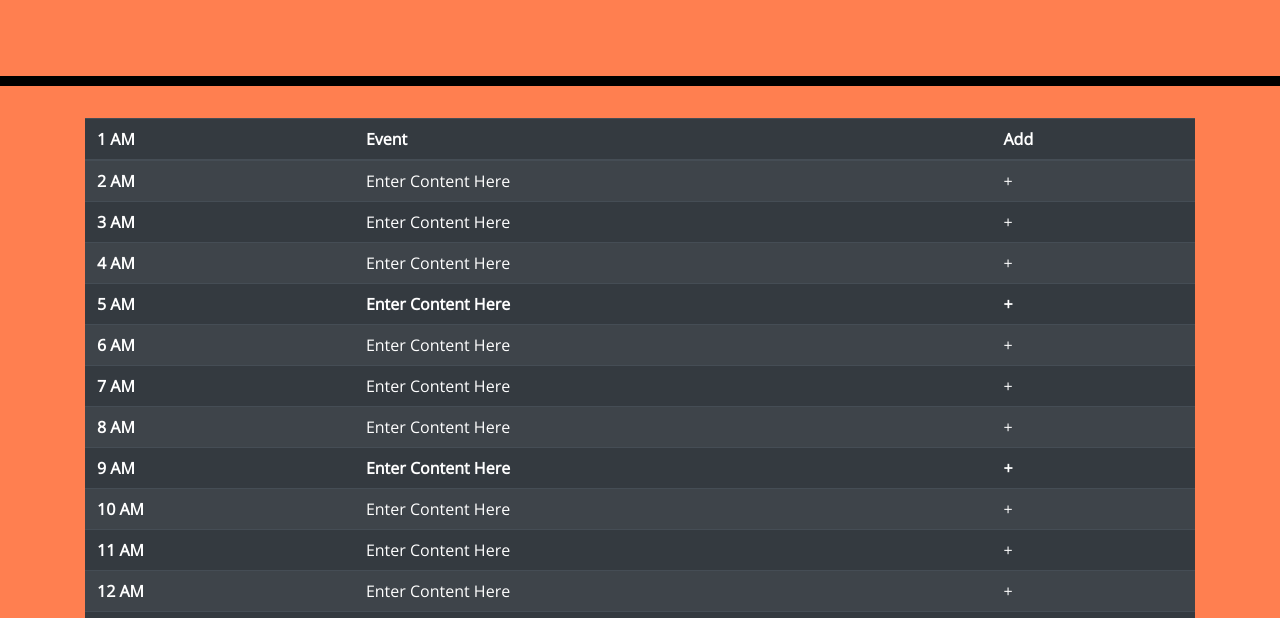
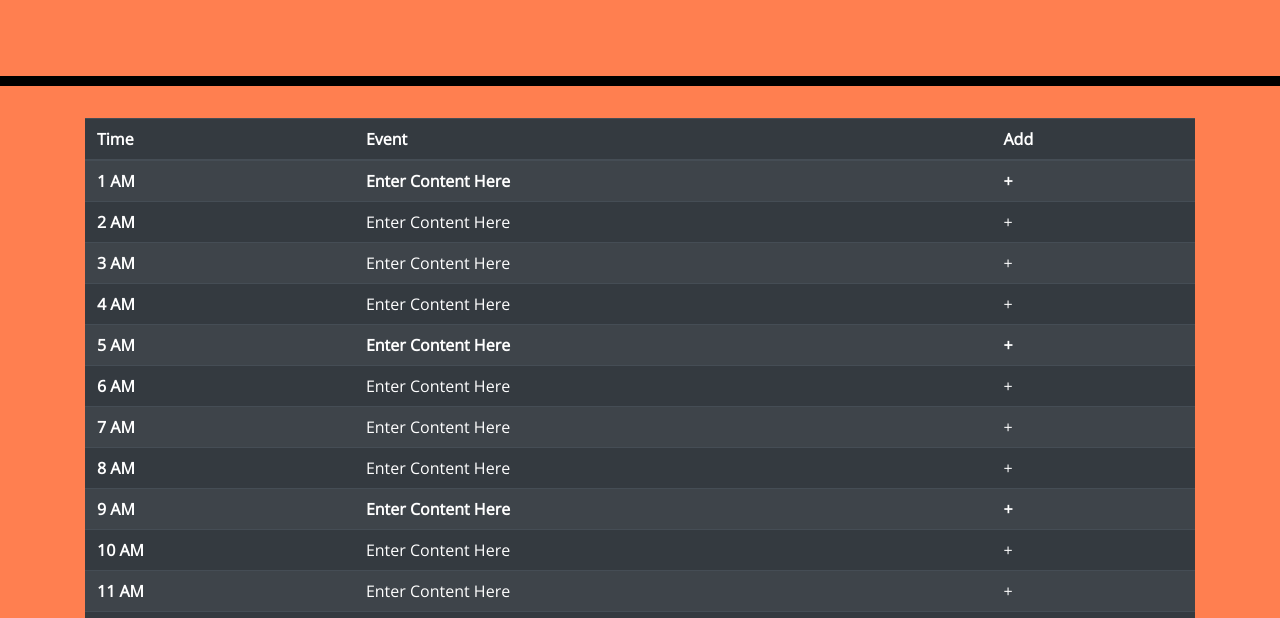
Before and after one commit to RobertKelly03/Day-Planner-Homework, a plain HTML site: page index.html in a window 1280 px wide. Shown: the part 182-800 px from the top of the page. Drawn offline with nearby package versions, Linux system fonts and the light colour scheme.

Commit message:
adding times and updating table

```diff
--- a/index.html
+++ b/index.html
@@ -31,13 +31,17 @@
     <div class="container">
         <table class="table table-striped table-dark">
             <thead>
+                    <tr>
+                      <th scope="col">Time</th>
+                      <th scope="col">Event</th>
+                      <th scope="col">Add</th>
+                    </tr>
+            <tbody>
               <tr>
                 <th scope="col">1 AM</th>
-                <th scope="col">Event</th>
-                <th scope="col">Add</th>
+                <th scope="col">Enter Content Here</th>
+                <th scope="col">+</th>
               </tr>
-            </thead>
-            <tbody>
               <tr>
                 <th scope="row">2 AM</th>
                 <td class="content">Enter Content Here</td>
```
